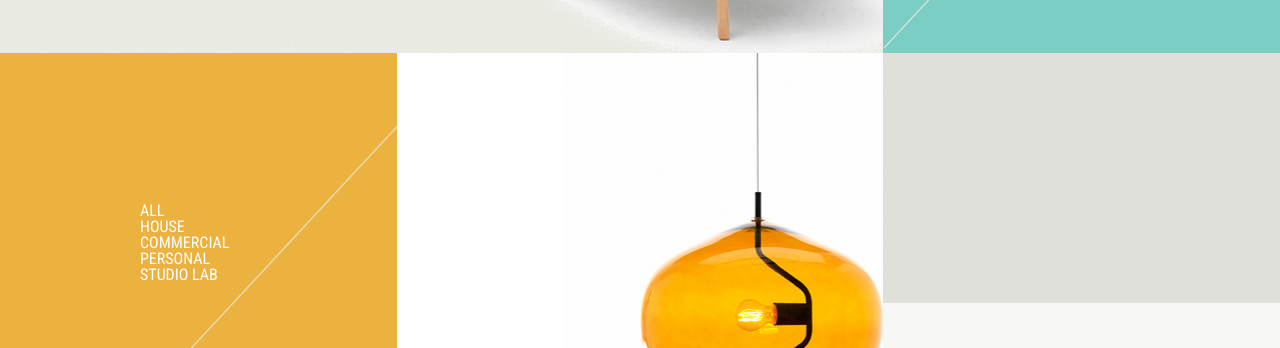
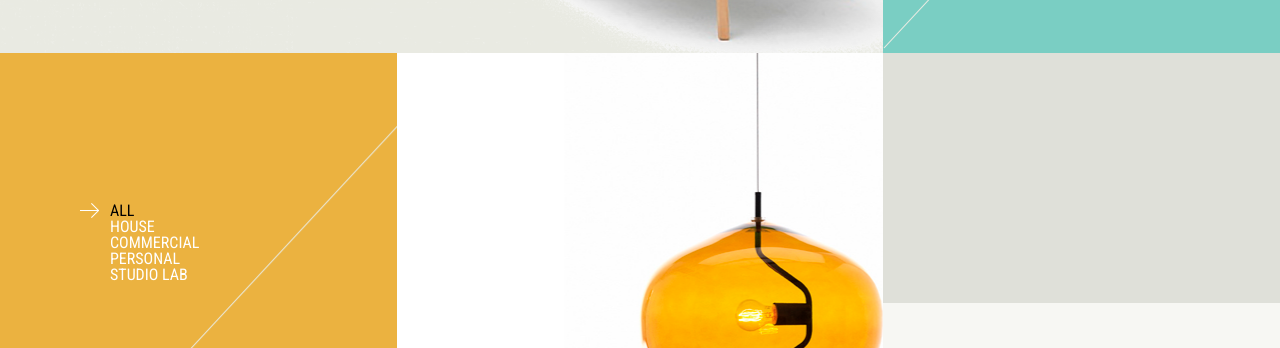
Before and after one commit to maxsmoly/DSGN-Design-Studio, a plain HTML site: page index.html in a window 1280 px wide. Shown: the part 452-800 px from the top of the page. Drawn offline with Linux system fonts and the light colour scheme.

Commit message:
Project menu is ready

```diff
--- a/index.html
+++ b/index.html
@@ -23,7 +23,7 @@
             </div>
             <div class="logo_smm">
                 <a href="#" target="_blank"><img src="img/facebook icon.png" alt="facebook"></a>
-                <a href="#" target="_blank"> <img src="img/twitter icon.png" alt="twitter"></a>
+                <a href="#" target="_blank"><img src="img/twitter icon.png" alt="twitter"></a>
                 <a href="#" target="_blank"><img src="img/linkedin icon.png" alt="linkedin"></a>
                 <a href="#" target="_blank"><img src="img/g+ icon.png" alt="google"></a>
             </div>
@@ -44,7 +44,7 @@
         <div class="first_projects">
             <div class="project_menu">
                 <ul>
-                    <li><a href="#">All</a></li>
+                    <li id="active"><a href="#">All</a></li>
                     <li><a href="#">House</a></li>
                     <li><a href="#">Commercial</a></li>
                     <li><a href="#">Personal</a></li>
--- a/style/style.css
+++ b/style/style.css
@@ -2,7 +2,6 @@
 
 * {
     box-sizing: border-box;
-
 }
 
 header {
@@ -17,11 +16,7 @@ header {
     background-image: url(../img/img.png);
     background-position: -50px 10px;
     background-repeat: no-repeat;
-
-
 }
-
-
 
 .logo_img {
     padding: 50px 0 0 140px;
@@ -88,8 +83,7 @@ header {
 
 .project_menu {
     margin-top: 150px;
-    margin-left: 110px;
-
+    margin-left: 80px;
 }
 
 .project_menu li {
@@ -100,6 +94,23 @@ header {
     text-transform: uppercase;
 }
 
+.project_menu li:hover::before {
+    content: url(../img/arrow\ icon.png);
+}
+
+.project_menu li:before {
+    position: absolute;
+    left: 80px;
+}
+
+#active::before {
+    content: url(../img/arrow\ icon.png);
+}
+
+#active a {
+    color: #000;
+}
+
 .project_menu a {
     text-decoration: none;
     color: #fff;
@@ -108,8 +119,6 @@ header {
 .project_menu a:hover {
     color: #000;
 }
-
-
 
 .project_title {
     display: block;
```
Also changed, not shown: img/arrow icon.png (added).
